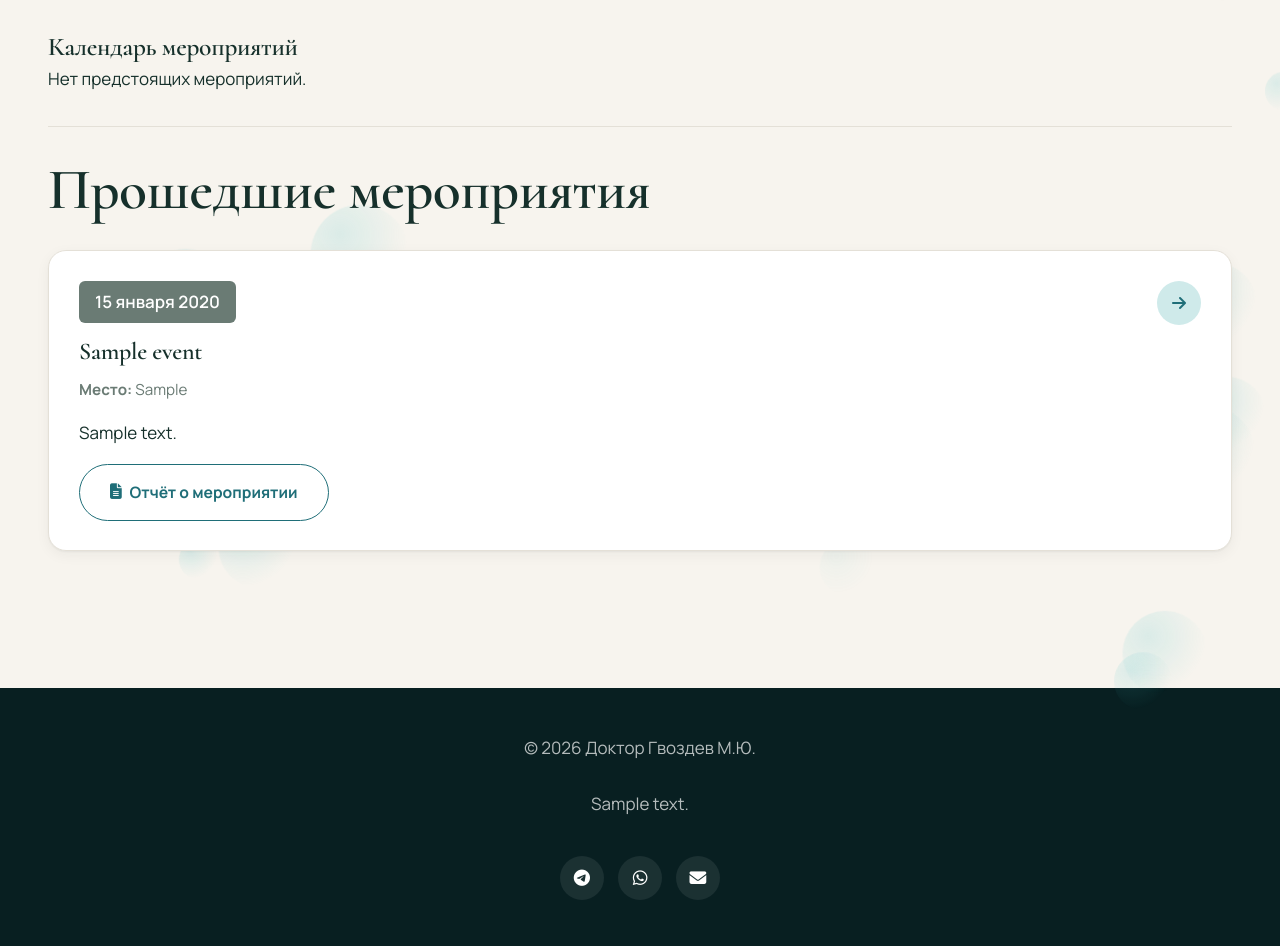
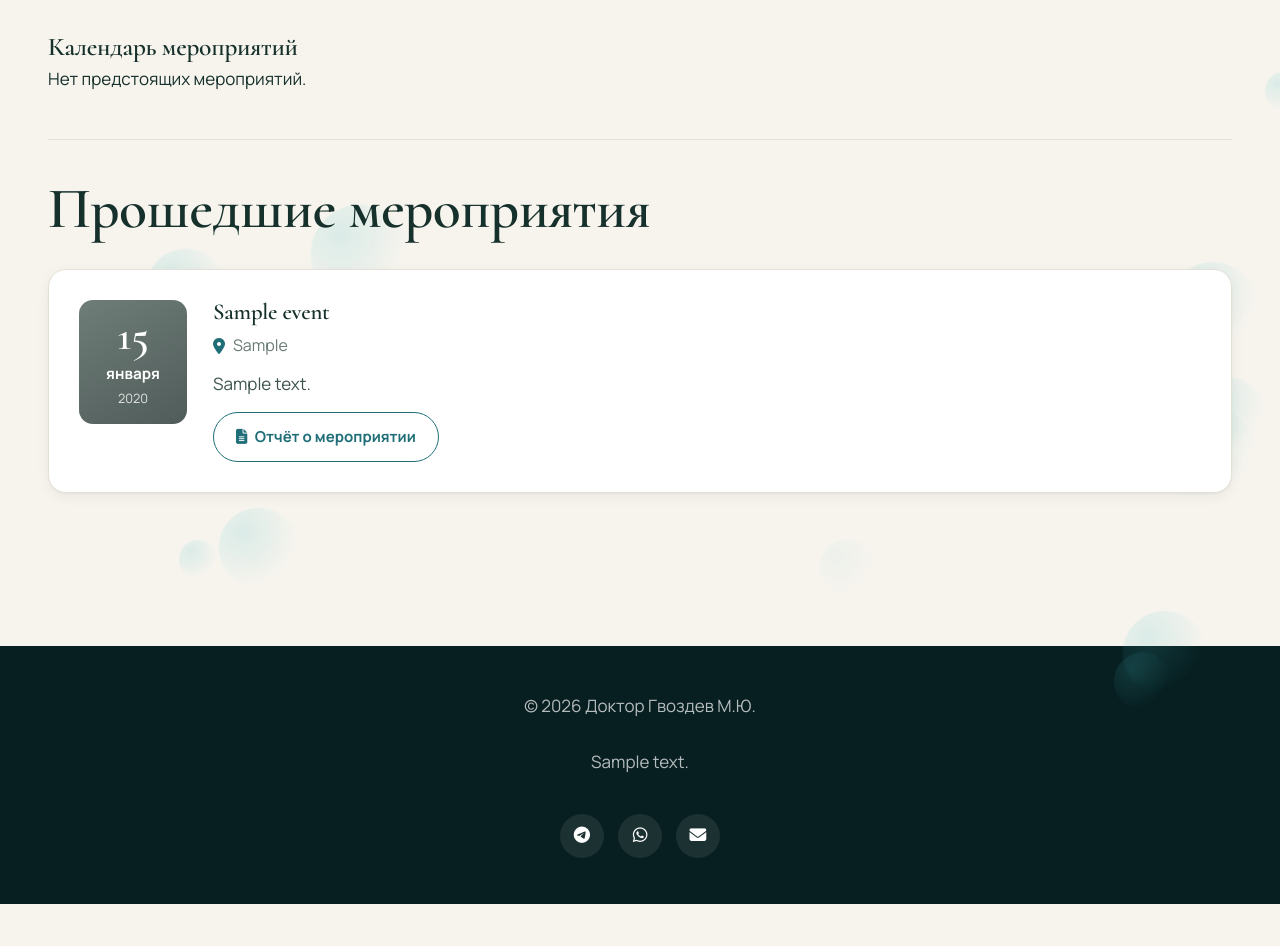
Before and after one commit to danya257/urogineco, a Django app: page /events/ in a window 1280 px wide. Shown: the part 77-1023 px from the top of the page. After the commit the page ends 981 px from the top, so only its background shows below. Run offline with Django 5.2, Linux system fonts and the light colour scheme; tables that the repository leaves empty hold one stand-in row (values such as "Sample post"); some libraries are stand-ins or nearby versions.

Commit message:
redesign: карточки и отступы (по замечаниям)
- процедуры: нумерация 01–11, цветные градиентные иконки, растущая
  акцент-линия на ховере, больше внутренних отступов — не «однотипные
  контейнеры»
- мероприятия: пересобраны с крупным блоком даты (день/месяц/год) слева,
  иконка места, структура «дата | контент»
- увеличены вертикальные отступы секций (блоки больше не впритык)

Co-Authored-By: Claude Opus 4.8 <noreply@anthropic.com>

```diff
--- a/core/templates/base.html
+++ b/core/templates/base.html
@@ -10,7 +10,7 @@
     <link rel="preconnect" href="https://fonts.googleapis.com">
     <link rel="preconnect" href="https://fonts.gstatic.com" crossorigin>
     <link rel="stylesheet" href="https://fonts.googleapis.com/css2?family=Cormorant:wght@500;600;700&family=Manrope:wght@400;500;600;700;800&display=swap">
-    <link rel="stylesheet" href="{% static 'css/main.css' %}?v=11">
+    <link rel="stylesheet" href="{% static 'css/main.css' %}?v=12">
     {% block extra_css %}{% endblock %}
 </head>
 <body>
--- a/core/templates/events.html
+++ b/core/templates/events.html
@@ -5,51 +5,37 @@
 
 {% block extra_css %}
 <style>
+  #events-page { padding-top: clamp(110px, 13vh, 152px); }
+  #events-page > .container > h2 { margin-bottom: 0; }
+  .events-list { display: flex; flex-direction: column; gap: 18px; margin: 1.6rem 0 1rem; }
   .event-card {
-    background: var(--surface);
-    padding: 1.8rem;
-    border-radius: 16px;
-    margin-bottom: 1.8rem;
-    box-shadow: 0 6px 20px rgba(0,0,0,0.3);
-    overflow: hidden;
+    display: grid; grid-template-columns: 108px 1fr; gap: 26px; align-items: start;
+    background: var(--surface); border: 1px solid var(--line); border-radius: 18px;
+    padding: 26px 28px; box-shadow: var(--shadow-xs);
+    transition: transform .4s var(--ease-out), box-shadow .4s var(--ease), border-color .4s var(--ease);
   }
-  .event-card-row {
-    display: flex;
-    justify-content: space-between;
-    align-items: flex-start;
-    gap: 1rem;
-    flex-wrap: wrap;
+  .event-card:hover { transform: translateY(-4px); box-shadow: var(--shadow); border-color: var(--brand-100); }
+  .event-date-block {
+    display: flex; flex-direction: column; align-items: center; justify-content: center;
+    background: linear-gradient(150deg, var(--teal), var(--teal-700)); color: #fff;
+    border-radius: 14px; padding: 14px 6px; min-height: 106px; text-align: center;
+    box-shadow: 0 10px 24px rgba(31,110,120,.28);
   }
-  .event-card-row > .event-meta { flex: 1; min-width: 0; }
-  .event-date {
-    display: inline-block;
-    background: var(--primary);
-    color: white;
-    padding: 0.4rem 1rem;
-    border-radius: 6px;
-    font-weight: 600;
-    margin-bottom: 1rem;
-  }
-  .event-description {
-    word-wrap: break-word;
-    overflow-wrap: break-word;
-    max-width: 100%;
-  }
-  .past-events {
-    margin-top: 2rem;
-    padding-top: 2rem;
-    border-top: 1px solid var(--border);
-    width: 100%;
-  }
-  .event-actions {
-    display: flex;
-    gap: 0.6rem;
-    flex-wrap: wrap;
-    align-items: center;
-    margin-top: 1rem;
-  }
-  .event-actions .btn {
-    margin-top: 0;
+  .event-date-block.past { background: linear-gradient(150deg, #6f7d79, #4f5c59); box-shadow: none; }
+  .ed-day { font-family: var(--font-display); font-size: 2.7rem; font-weight: 600; line-height: 1; }
+  .ed-mon { font-size: .95rem; font-weight: 700; text-transform: lowercase; margin-top: 3px; }
+  .ed-year { font-size: .8rem; opacity: .82; margin-top: 2px; }
+  .event-content h3 { font-size: 1.42rem; margin: 0 0 .45rem; }
+  .event-loc { color: var(--muted); font-size: 1rem; margin: 0 0 .7rem; display: flex; align-items: center; gap: 8px; }
+  .event-loc i { color: var(--teal); }
+  .event-description { color: var(--ink-soft); margin-bottom: .9rem; line-height: 1.6; word-wrap: break-word; overflow-wrap: break-word; }
+  .event-actions { display: flex; gap: 12px; flex-wrap: wrap; }
+  .event-actions .btn { padding: 11px 22px; font-size: .94rem; }
+  .past-events { margin-top: 2.8rem; padding-top: 2.4rem; border-top: 1px solid var(--line); }
+  @media (max-width: 560px) {
+    .event-card { grid-template-columns: 1fr; gap: 16px; padding: 22px; }
+    .event-date-block { flex-direction: row; gap: 12px; min-height: 0; padding: 12px 18px; align-self: start; }
+    .ed-day { font-size: 1.9rem; } .ed-mon, .ed-year { margin-top: 0; }
   }
 </style>
 {% endblock %}
@@ -61,35 +47,28 @@
 
     {% if future_events %}
       <h2>Предстоящие события</h2>
+      <div class="events-list">
         {% for event in future_events %}
-        <div class="event-card">
-          <div class="event-card-row">
-            <div class="event-meta">
-              <div class="event-date">{{ event.date|date:"d E Y" }}</div>
+        <article class="event-card">
+          <div class="event-date-block">
+            <span class="ed-day">{{ event.date|date:"d" }}</span>
+            <span class="ed-mon">{{ event.date|date:"E" }}</span>
+            <span class="ed-year">{{ event.date|date:"Y" }}</span>
+          </div>
+          <div class="event-content">
             <h3>{{ event.title }}</h3>
-              <p><strong>Место:</strong> {{ event.location }}</p>
-              {% if event.description %}
-                <div class="event-description">{{ event.description|safe }}</div>
-              {% endif %}
+            <p class="event-loc"><i class="fas fa-location-dot"></i>{{ event.location }}</p>
+            {% if event.description %}<div class="event-description">{{ event.description|safe }}</div>{% endif %}
+            {% if event.link or event.has_diary_entry %}
             <div class="event-actions">
-                {% if event.link %}
-                  <a href="{{ event.link }}" target="_blank" rel="noopener" class="btn">Подробнее</a>
-                {% endif %}
-                {% if event.has_diary_entry %}
-                  <a href="{% url 'event_report' event.id %}" class="btn btn-outline">
-                    <i class="fas fa-file-alt"></i> Отчёт о мероприятии
-                  </a>
+              {% if event.link %}<a href="{{ event.link }}" target="_blank" rel="noopener" class="btn">Подробнее</a>{% endif %}
+              {% if event.has_diary_entry %}<a href="{% url 'event_report' event.id %}" class="btn btn-outline"><i class="fas fa-file-alt"></i> Отчёт о мероприятии</a>{% endif %}
+            </div>
             {% endif %}
           </div>
+        </article>
+        {% endfor %}
       </div>
-            {% if event.has_diary_entry %}
-              <a href="{% url 'event_report' event.id %}" class="event-diary-link" title="Запись в дневнике" aria-label="Запись в дневнике">
-                <i class="fas fa-arrow-right"></i>
-              </a>
-            {% endif %}
-          </div>
-        </div>
-      {% endfor %}
     {% else %}
       <p>Нет предстоящих мероприятий.</p>
     {% endif %}
@@ -97,32 +76,27 @@
     {% if past_events %}
       <div class="past-events">
         <h2>Прошедшие мероприятия</h2>
+        <div class="events-list">
           {% for event in past_events %}
-          <div class="event-card">
-            <div class="event-card-row">
-              <div class="event-meta">
-                <div class="event-date past">{{ event.date|date:"d E Y" }}</div>
+          <article class="event-card">
+            <div class="event-date-block past">
+              <span class="ed-day">{{ event.date|date:"d" }}</span>
+              <span class="ed-mon">{{ event.date|date:"E" }}</span>
+              <span class="ed-year">{{ event.date|date:"Y" }}</span>
+            </div>
+            <div class="event-content">
               <h3>{{ event.title }}</h3>
-                <p><strong>Место:</strong> {{ event.location }}</p>
-                {% if event.description %}
-                  <div class="event-description">{{ event.description|safe }}</div>
-                {% endif %}
+              <p class="event-loc"><i class="fas fa-location-dot"></i>{{ event.location }}</p>
+              {% if event.description %}<div class="event-description">{{ event.description|safe }}</div>{% endif %}
               {% if event.has_diary_entry %}
               <div class="event-actions">
-                    <a href="{% url 'event_report' event.id %}" class="btn btn-outline">
-                      <i class="fas fa-file-alt"></i> Отчёт о мероприятии
-                    </a>
+                <a href="{% url 'event_report' event.id %}" class="btn btn-outline"><i class="fas fa-file-alt"></i> Отчёт о мероприятии</a>
               </div>
               {% endif %}
             </div>
-              {% if event.has_diary_entry %}
-                <a href="{% url 'event_report' event.id %}" class="event-diary-link" title="Запись в дневнике" aria-label="Запись в дневнике">
-                  <i class="fas fa-arrow-right"></i>
-                </a>
-              {% endif %}
+          </article>
+          {% endfor %}
         </div>
-          </div>
-        {% endfor %}
       </div>
     {% endif %}
   </div>
```
Also changed, not shown: core/static/css/main.css (+29 -15 lines). Lines whose indentation alone changed are shown as unchanged.
